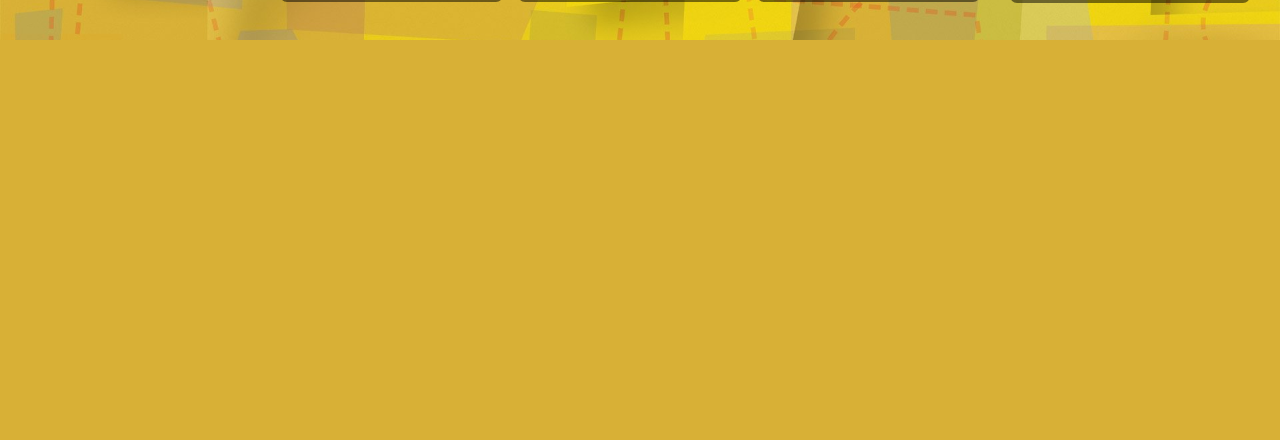
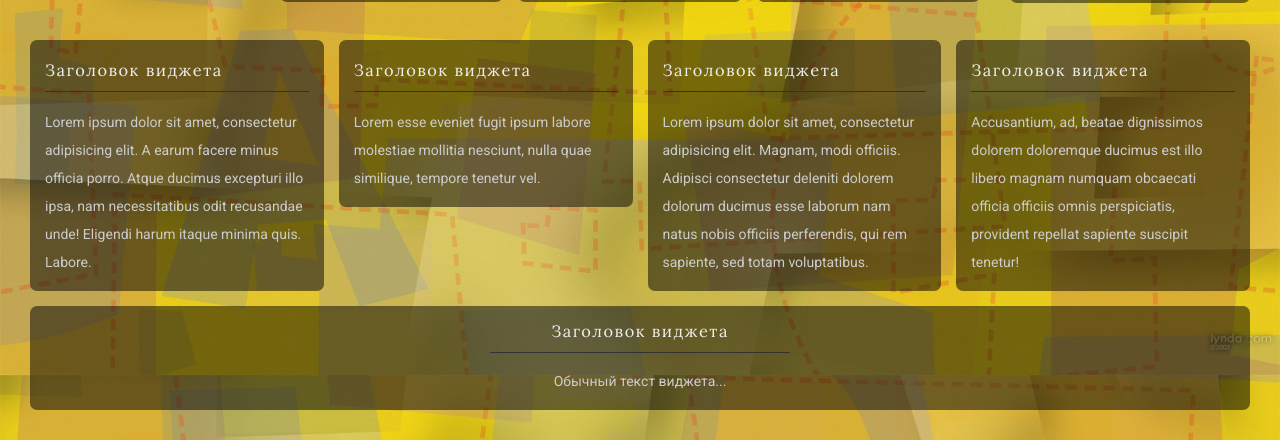
Before and after one commit to Krais1927/Flex-template, a website: page index.html in a window 1280 px wide. Shown: the part 1225-1665 px from the top of the page. Before the commit the page ends 1265 px from the top, so only its background shows below. Drawn offline with Linux system fonts and the light colour scheme.

Commit message:
created footer

```diff
--- a/assets/scss/_footer.scss
+++ b/assets/scss/_footer.scss
@@ -0,0 +1,29 @@
+@use "index" as *;
+
+.footer{
+  margin-bottom: $gap;
+
+  &-top{
+    display: flex;
+    margin-right: -7.5px;
+    margin-left: -7.5px;
+    @include md {
+      flex-wrap: wrap;
+    }
+
+    &__item{
+      @include sm-min{
+        flex: 0 0 25%;
+      }
+      padding: 0 7.5px;
+    }
+  }
+  &-bottom{
+    text-align: center;
+
+    h3{
+      max-width: 300px;
+    margin: 0 auto;
+    }
+  }
+}
--- a/index.html
+++ b/index.html
@@ -362,6 +362,54 @@
     </aside>
   </div>
 
+  <footer class="footer">
+    <div class="footer-top">
+      <div class="footer-top__item">
+        <div class="widget">
+          <h3>Заголовок виджета</h3>
+          <p>Lorem ipsum dolor sit amet, consectetur adipisicing elit. A earum facere minus officia porro. Atque ducimus
+            excepturi illo ipsa, nam necessitatibus odit recusandae unde! Eligendi harum itaque minima quis. Labore.</p>
+        </div>
+      </div>
+
+      <div class="footer-top__item">
+        <div class="widget">
+          <h3>Заголовок виджета</h3>
+          <p>Lorem esse eveniet fugit ipsum labore molestiae mollitia nesciunt, nulla quae similique, tempore tenetur
+            vel.
+          </p>
+        </div>
+      </div>
+
+      <div class="footer-top__item">
+        <div class="widget">
+          <h3>Заголовок виджета</h3>
+          <p>Lorem ipsum dolor sit amet, consectetur adipisicing elit. Magnam, modi officiis. Adipisci consectetur
+            deleniti dolorem dolorum ducimus esse laborum nam natus nobis officiis perferendis, qui rem sapiente, sed
+            totam voluptatibus.</p>
+        </div>
+      </div>
+
+      <div class="footer-top__item">
+        <div class="widget">
+          <h3>Заголовок виджета</h3>
+          <p>Accusantium, ad, beatae dignissimos dolorem doloremque ducimus est illo libero magnam numquam obcaecati
+            officia officiis omnis perspiciatis, provident repellat sapiente suscipit tenetur!</p>
+        </div>
+      </div>
+
+    </div>
+    <div class="footer-bottom">
+
+      <div class="widget">
+        <h3>Заголовок виджета</h3>
+        <p>Обычный текст виджета...</p>
+      </div>
+
+
+    </div>
+  </footer>
+
 
 
 
```
Also changed, not shown: assets/css/style.css.
